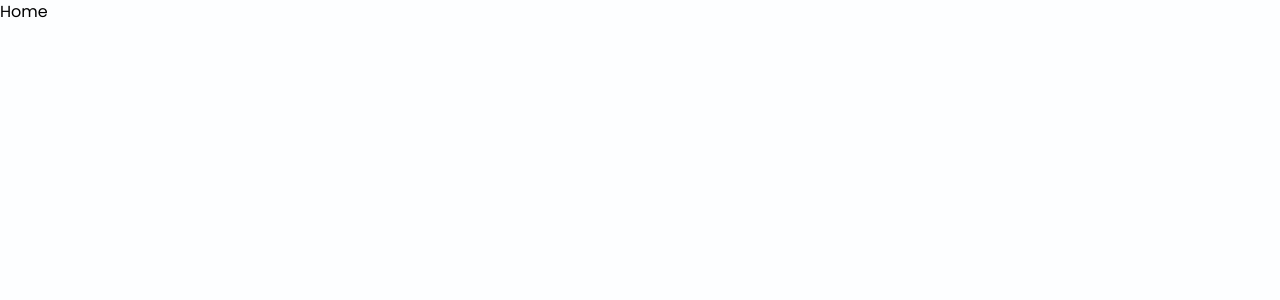
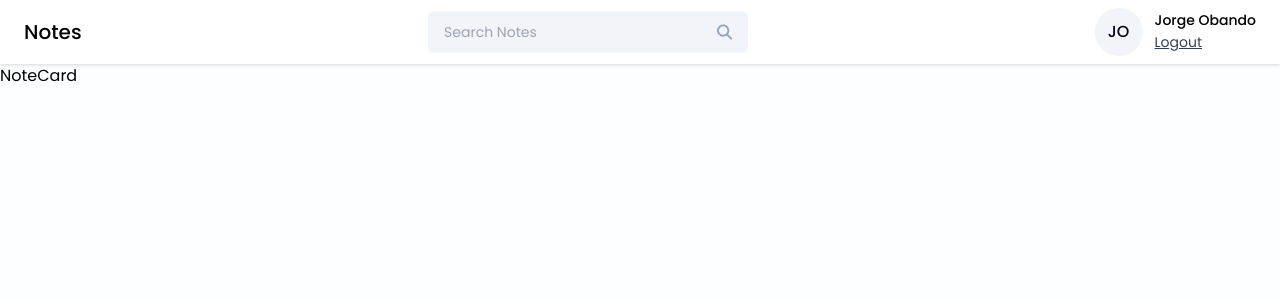
Before and after one commit to iamRyuu/Notes-App, a React (Vite) app in the folder frontend/notes_challenge/: page /dashboard in a window 1280 px wide. Shown: the top 300 px of the page. Built offline with nearby package versions, Linux system fonts and the light colour scheme.

Commit message:
Adding a SearchBar and fixing some bugs

```diff
--- /dev/null
+++ b/frontend/notes_challenge/src/components/Cards/NoteCard.jsx
@@ -0,0 +1,5 @@
+const NoteCard = () => {
+  return (<div>NoteCard</div>);
+};
+
+export default NoteCard;
--- /dev/null
+++ b/frontend/notes_challenge/src/components/Cards/ProfileInfo.jsx
@@ -0,0 +1,20 @@
+import { getInitials } from "../../utils/helper";
+
+const ProfileInfo = ({ onLogout }) => {
+  return (
+    <div className="flex items-center gap-3">
+      <div className="w-12 h-12 flex items-center justify-center rounded-full text-slate-950 font-medium bg-slate-100">
+        {getInitials("Jorge Obando")}
+      </div>
+
+      <div>
+        <p className="text-sm font-medium">Jorge Obando</p>
+        <button className="text-sm text-slate-700 underline" onClick={ onLogout }>
+          Logout
+        </button>
+      </div>
+    </div>
+  );
+};
+
+export default ProfileInfo;
--- a/frontend/notes_challenge/src/components/Navbar/Navbar.jsx
+++ b/frontend/notes_challenge/src/components/Navbar/Navbar.jsx
@@ -1,11 +1,37 @@
-import React from "react";
+import ProfileInfo from "../Cards/ProfileInfo";
+import { useNavigate } from "react-router-dom";
+import SearchBar from "../SearchBar/SearchBar";
+import { useState } from "react";
 
-const Navbar = () =>{
-  return(
+const Navbar = () => {
+  const [searchQuery, setSearchQuery] = useState("");
+  const navigate = useNavigate;
+
+  const onLogout = () => {
+    navigate("/login");
+  };
+
+  const handleSearch = () => {};
+
+  const onClearSearch = () => {
+    setSearchQuery("");
+  };
+
+  return (
     <div className="bg-white flex items-center justify-between px-6 py-2 drop-shadow">
       <h2 className="text-xl font-medium text-black py-2">Notes</h2>
+
+      <SearchBar
+        value={searchQuery}
+        onChange={({ target }) => {
+          setSearchQuery(target.value);
+        }}
+        handleSearch={handleSearch}
+        onClearSearch={onClearSearch}
+      />
+      <ProfileInfo onLogout={onLogout} />
     </div>
-  )
-}
+  );
+};
 
-export default Navbar
+export default Navbar;
--- /dev/null
+++ b/frontend/notes_challenge/src/components/SearchBar/SearchBar.jsx
@@ -0,0 +1,22 @@
+import {FaMagnifyingGlass} from 'react-icons/fa6'
+import {IoMdClose} from "react-icons/io"
+
+const SearchBar = ({ value, onChange, handleSearch, onClearSearch }) => {
+  return (
+    <div className="w-80 flex items-center px-4 bg-slate-100 rounded-md">
+      <input
+        type="text"
+        placeholder="Search Notes"
+        className="w-full text-sm bg-transparent py-[11px] outline-none"
+        value={value}
+        onChange={onChange}
+      />
+
+      {value && (<IoMdClose className='text-xl text-slate-500 cursor-pointer hover:text-black' onClick={onClearSearch}/>)}
+
+      <FaMagnifyingGlass className="text-slate-400 cursor-pointer hover:text-black" onCick={handleSearch}/>
+    </div>
+  );
+};
+
+export default SearchBar;
--- a/frontend/notes_challenge/src/pages/Home/Home.jsx
+++ b/frontend/notes_challenge/src/pages/Home/Home.jsx
@@ -1,8 +1,16 @@
 // eslint-disable-next-line no-unused-vars
 import React from "react";
+import Navbar from "../../components/Navbar/Navbar";
+import NoteCard from "../../components/Cards/NoteCard";
 
 const Home = () => {
-  return <div>Home</div>;
+  return(
+    <>
+      <Navbar/>
+      <NoteCard/>
+      <div className="container mx-auto"></div>
+    </>
+  );
 };
 
 export default Home;
--- a/frontend/notes_challenge/src/utils/helper.js
+++ b/frontend/notes_challenge/src/utils/helper.js
@@ -2,3 +2,15 @@
   const regex = /^[^\s@]+@[^\s@]+\.[^\s@]+$/;
   return regex.test(email);
 };
+
+export const getInitials = (name) => {
+  if (!name) return "";
+  const words = name.split("")
+  let initials = "";
+
+  for (let i =0; i< Math.min(words.length,2); i++){
+    initials += words[i][0];
+  }
+
+  return initials.toUpperCase();
+};
```
